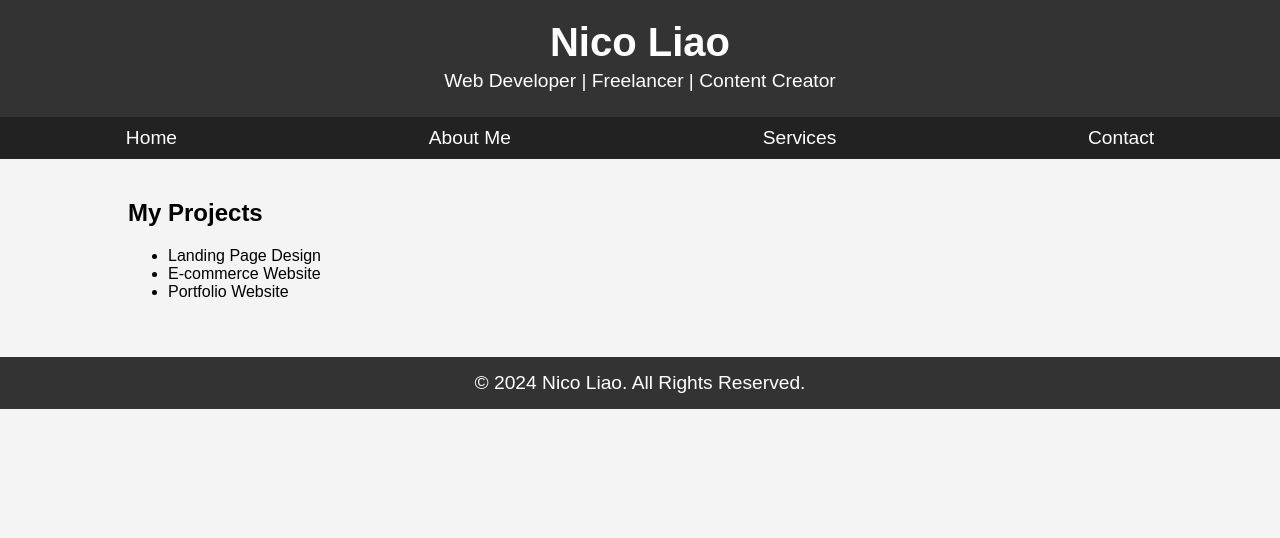
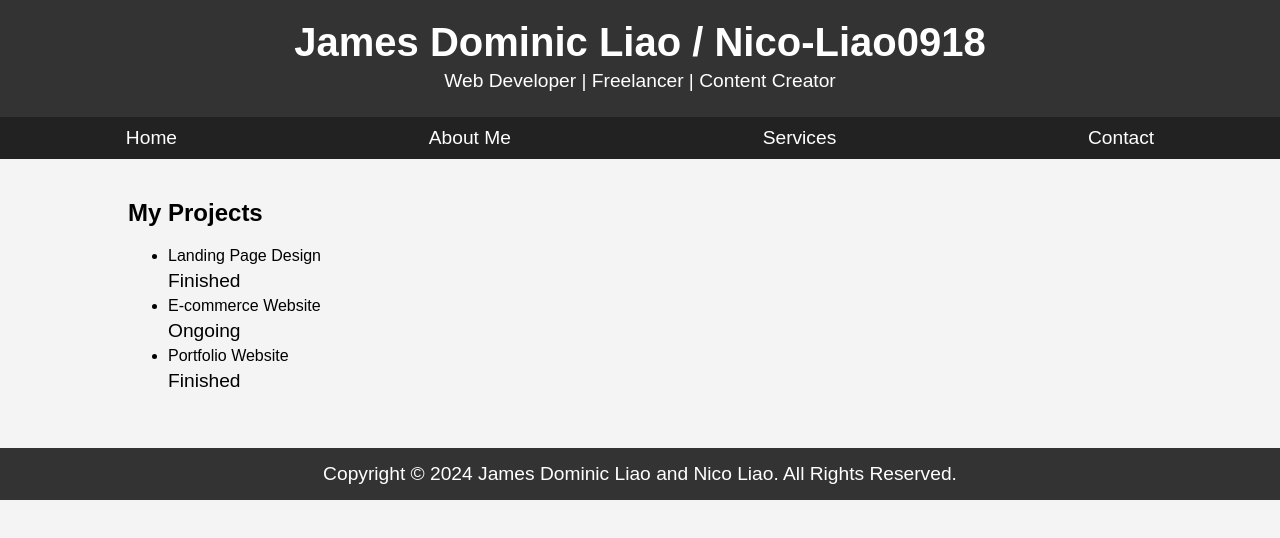
Before and after one commit to nico-liao0918/nico-liao0918-jpw.github.io, a plain HTML site: page projects.html in a window 1280 px wide. Drawn offline with Linux system fonts and the light colour scheme.

Commit message:
Update projects.html

```diff
--- a/projects.html
+++ b/projects.html
@@ -5,7 +5,7 @@
     <meta charset="UTF-8">
     <meta name="viewport" content="width=device-width, initial-scale=1.0">
     <meta http-equiv="X-UA-Compatible" content="ie=edge">
-    <title>My Projects - Nico Liao</title>
+    <title>My Projects - James Dominic Liao / Nico-Liao0918</title>
     <link rel="stylesheet" href="css/index.css">
     <link rel="stylesheet" href="css/mobile.css">
 </head>
@@ -14,7 +14,7 @@
     <!-- Header Section -->
     <header>
         <div class="container">
-            <h1>Nico Liao</h1>
+            <h1>James Dominic Liao / Nico-Liao0918</h1>
             <p>Web Developer | Freelancer | Content Creator</p>
         </div>
     </header>
@@ -34,9 +34,9 @@
         <div class="container">
             <h2>My Projects</h2>
             <ul>
-                <li>Landing Page Design</li>
-                <li>E-commerce Website</li>
-                <li>Portfolio Website</li>
+                <li>Landing Page Design <p>Finished</p></li>
+                <li>E-commerce Website <p>Ongoing</p></li>
+                <li>Portfolio Website <p>Finished</p></li>
             </ul>
         </div>
     </section>
@@ -44,7 +44,7 @@
     <!-- Footer Section -->
     <footer>
         <div class="container">
-            <p>&copy; 2024 Nico Liao. All Rights Reserved.</p>
+            <p>Copyright &copy; 2024 James Dominic Liao and Nico Liao. All Rights Reserved.</p>
         </div>
     </footer>
 </body>
```
